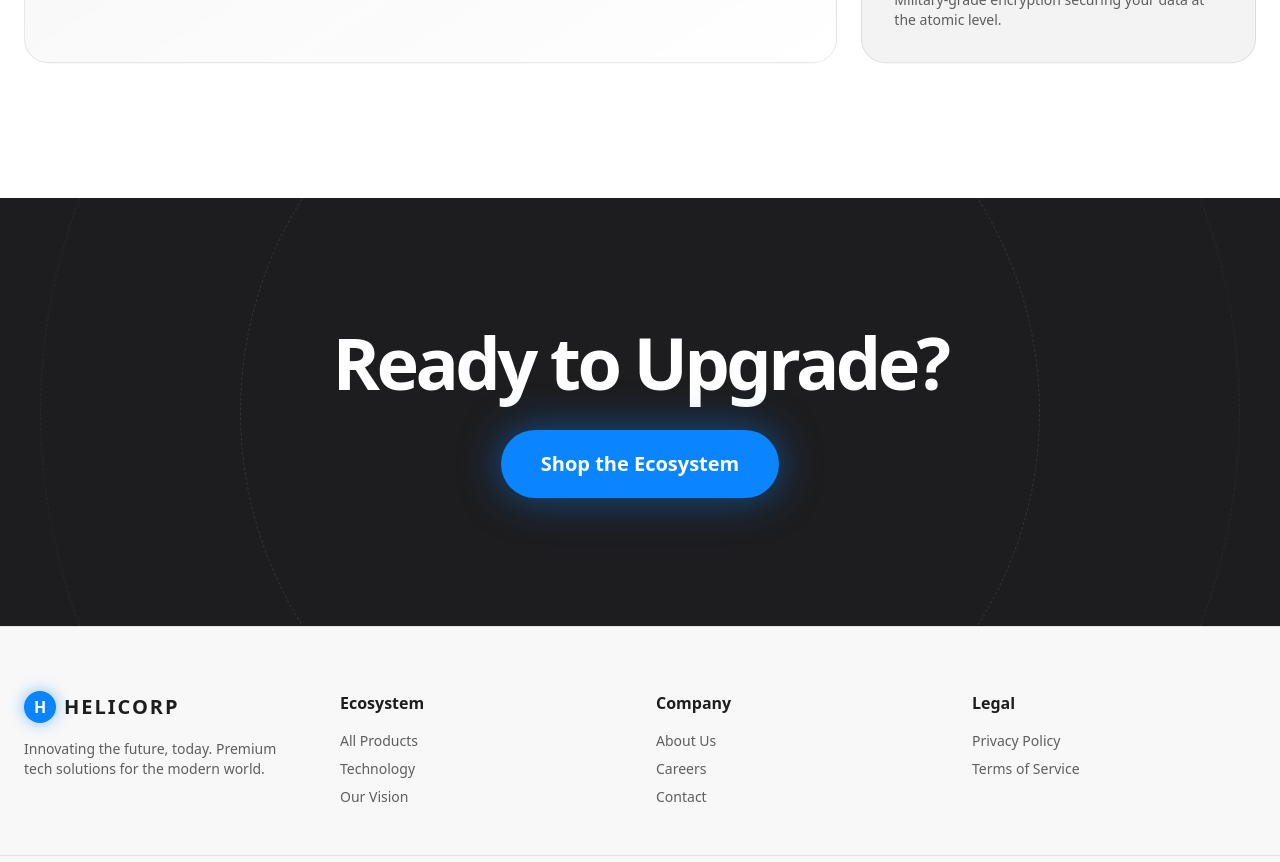
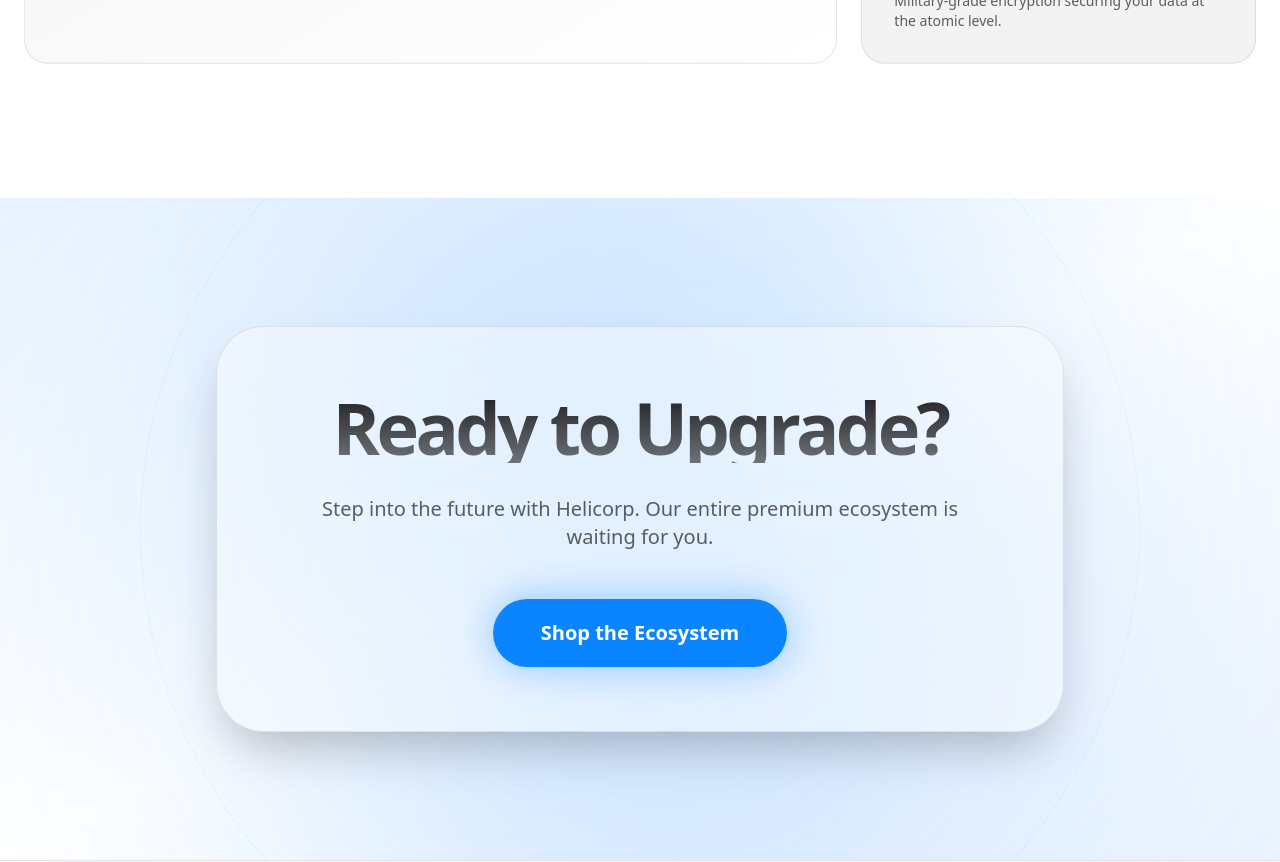
Before and after one commit to kietvo5924/helicorp, a Next.js app in the folder frontend/: page / in a window 1280 px wide. Shown: the part 1720-2582 px from the top of the page. Built offline with nearby package versions, Linux system fonts and the light colour scheme.

Commit message:
fix: Hydration issue on favorites page and redesign Home CTA

```diff
--- a/frontend/src/app/favorites/page.tsx
+++ b/frontend/src/app/favorites/page.tsx
@@ -11,8 +11,10 @@
   const [products, setProducts] = useState<Product[]>([]);
   const { favorites, toggleFavorite, addToCart } = useAppStore();
   const [loading, setLoading] = useState(true);
+  const [mounted, setMounted] = useState(false);
 
   useEffect(() => {
+    setMounted(true);
     fetch(`${process.env.NEXT_PUBLIC_API_URL || 'http://localhost:8080'}/api/products`)
       .then(res => res.json())
       .then(data => {
@@ -29,13 +31,13 @@
         <div className="text-center mb-16">
           <h1 className="text-5xl font-bold mb-4">Your Wishlist</h1>
           <p className="text-xl text-foreground/60 max-w-2xl mx-auto">
-            {favoriteProducts.length > 0
+            {mounted && favoriteProducts.length > 0
               ? "Your curated collection of premium tech."
               : "You haven't saved any products yet."}
           </p>
         </div>
 
-        {loading ? (
+        {!mounted || loading ? (
           <div className="flex justify-center items-center py-20">
             <div className="animate-spin rounded-full h-12 w-12 border-b-2 border-primary"></div>
           </div>
--- a/frontend/src/app/page.tsx
+++ b/frontend/src/app/page.tsx
@@ -114,29 +114,35 @@
       </section>
 
       {/* CTA Section */}
-      <section className="py-32 w-full bg-foreground text-background flex flex-col items-center justify-center relative overflow-hidden">
+      <section className="py-32 w-full relative overflow-hidden flex flex-col items-center justify-center">
+        {/* Vibrant Background */}
+        <div className="absolute inset-0 bg-gradient-to-br from-primary/10 via-background to-blue-500/10 z-0"></div>
+        <div className="absolute top-1/2 left-1/2 -translate-x-1/2 -translate-y-1/2 w-[800px] h-[800px] bg-primary/20 blur-[150px] rounded-full pointer-events-none z-0"></div>
+
         <motion.div
-          initial={{ scale: 0.8, opacity: 0 }}
-          whileInView={{ scale: 1, opacity: 1 }}
+          initial={{ scale: 0.9, opacity: 0, y: 30 }}
+          whileInView={{ scale: 1, opacity: 1, y: 0 }}
           viewport={{ once: true }}
-          className="text-center z-10 px-6"
+          className="relative z-10 px-6 max-w-4xl w-full text-center"
         >
-          <h2 className="text-5xl md:text-7xl font-bold mb-8 tracking-tighter">Ready to Upgrade?</h2>
-          <Link href="/products" className="inline-flex px-10 py-5 bg-primary text-white text-xl font-bold rounded-full shadow-[0_0_40px_rgba(10,132,255,0.5)] hover:scale-105 transition-transform">
-            Shop the Ecosystem
-          </Link>
+          <div className="bg-background/40 backdrop-blur-3xl border border-foreground/10 p-16 rounded-[3rem] shadow-2xl">
+            <h2 className="text-5xl md:text-7xl font-bold mb-8 tracking-tighter bg-clip-text text-transparent bg-gradient-to-b from-foreground to-foreground/60">
+              Ready to Upgrade?
+            </h2>
+            <p className="text-xl text-foreground/70 mb-12 max-w-2xl mx-auto">
+              Step into the future with Helicorp. Our entire premium ecosystem is waiting for you.
+            </p>
+            <Link href="/products" className="inline-flex px-12 py-5 bg-primary text-white text-xl font-bold rounded-full shadow-[0_0_40px_rgba(10,132,255,0.4)] hover:shadow-[0_0_60px_rgba(10,132,255,0.6)] hover:scale-105 transition-all duration-300">
+              Shop the Ecosystem
+            </Link>
+          </div>
         </motion.div>
 
         {/* Animated background elements */}
         <motion.div
           animate={{ rotate: 360 }}
-          transition={{ repeat: Infinity, duration: 50, ease: "linear" }}
-          className="absolute w-[800px] h-[800px] border border-background/10 rounded-full border-dashed"
-        />
-        <motion.div
-          animate={{ rotate: -360 }}
-          transition={{ repeat: Infinity, duration: 80, ease: "linear" }}
-          className="absolute w-[1200px] h-[1200px] border border-background/5 rounded-full border-dashed"
+          transition={{ repeat: Infinity, duration: 60, ease: "linear" }}
+          className="absolute w-[1000px] h-[1000px] border border-primary/20 rounded-full border-dashed pointer-events-none z-0 opacity-50"
         />
       </section>
 
--- a/frontend/src/components/features/cart-drawer.tsx
+++ b/frontend/src/components/features/cart-drawer.tsx
@@ -6,7 +6,7 @@
 import { useEffect, useState } from "react";
 
 export function CartDrawer() {
-  const { isCartOpen, toggleCart, cartItemCount, cartItems, cartTotal, removeFromCart } = useAppStore();
+  const { isCartOpen, toggleCart, cartItemCount, cartItems, cartTotal, removeFromCart, toggleCartItemSelection } = useAppStore();
   const [mounted, setMounted] = useState(false);
   const [loading, setLoading] = useState(false);
   const [success, setSuccess] = useState(false);
@@ -71,9 +71,24 @@
                     <div className="w-full space-y-4">
                       {cartItems.map((item) => (
                         <div key={item.id} className="flex justify-between items-center bg-foreground/5 border border-foreground/10 p-4 rounded-xl text-foreground text-sm hover:bg-foreground/10 transition-colors">
-                          <div className="flex-1">
-                            <span className="block font-bold mb-1 text-base">{item.name}</span>
-                            <span className="text-foreground/70 font-medium">Qty: {item.quantity}</span>
+                          <div className="flex items-center gap-4">
+                            {/* Item Selection Checkbox */}
+                            <div className="relative flex items-center justify-center">
+                              <input
+                                type="checkbox"
+                                checked={item.selected !== false}
+                                onChange={() => toggleCartItemSelection(item.id)}
+                                className="peer appearance-none w-5 h-5 border-2 border-foreground/20 rounded bg-background checked:bg-primary checked:border-primary transition-colors cursor-pointer"
+                              />
+                              <svg className="absolute w-3 h-3 text-white pointer-events-none opacity-0 peer-checked:opacity-100" viewBox="0 0 14 10" fill="none">
+                                <path d="M1 5L4.5 8.5L13 1" stroke="currentColor" strokeWidth="2" strokeLinecap="round" strokeLinejoin="round"/>
+                              </svg>
+                            </div>
+
+                            <div className="flex-1">
+                              <span className="block font-bold mb-1 text-base">{item.name}</span>
+                              <span className="text-foreground/70 font-medium">Qty: {item.quantity}</span>
+                            </div>
                           </div>
                           <div className="flex items-center gap-4">
                             <span className="font-bold text-primary text-lg">${(item.price * item.quantity).toLocaleString()}</span>
@@ -103,25 +118,13 @@
                 {cartItemCount > 0 && (
                   <div className="p-6 border-t border-foreground/10 bg-foreground/5 mt-auto">
                     <div className="flex justify-between items-center mb-6">
-                      <span className="text-lg font-bold text-foreground/70">Total</span>
+                      <span className="text-lg font-bold text-foreground/70">Selected Total</span>
                       <span className="text-3xl font-black text-primary">${cartTotal.toLocaleString()}</span>
                     </div>
 
-                    <label className="flex items-start gap-3 mb-6 cursor-pointer group">
-                      <div className="relative flex items-center justify-center mt-1">
-                        <input type="checkbox" className="peer appearance-none w-5 h-5 border-2 border-foreground/20 rounded bg-transparent checked:bg-primary checked:border-primary transition-colors" />
-                        <svg className="absolute w-3 h-3 text-white pointer-events-none opacity-0 peer-checked:opacity-100" viewBox="0 0 14 10" fill="none">
-                          <path d="M1 5L4.5 8.5L13 1" stroke="currentColor" strokeWidth="2" strokeLinecap="round" strokeLinejoin="round"/>
-                        </svg>
-                      </div>
-                      <span className="text-sm text-foreground/70 group-hover:text-foreground transition-colors leading-relaxed">
-                        I agree to the <a href="#" className="text-primary hover:underline">Terms of Service</a> and <a href="#" className="text-primary hover:underline">Privacy Policy</a>
-                      </span>
-                    </label>
-
                     <button
                       onClick={() => alert('Checkout initiated! (Mock feature)')}
-                      className="w-full py-4 bg-foreground text-background font-bold rounded-xl text-lg hover:scale-[1.02] transition-transform shadow-[0_0_20px_rgba(var(--primary),0.3)] flex items-center justify-center gap-2"
+                      className="w-full py-4 bg-primary text-white font-bold rounded-xl text-lg hover:scale-[1.02] transition-transform shadow-[0_0_20px_rgba(10,132,255,0.4)] flex items-center justify-center gap-2"
                     >
                       Checkout Now
                     </button>
--- a/frontend/src/store/useAppStore.ts
+++ b/frontend/src/store/useAppStore.ts
@@ -12,6 +12,7 @@
 
 export interface CartItem extends Product {
   quantity: number;
+  selected?: boolean;
 }
 
 interface AppState {
@@ -24,6 +25,7 @@
   addToCart: (product: Product) => void;
   removeFromCart: (productId: number) => void;
   toggleFavorite: (productId: number) => void;
+  toggleCartItemSelection: (productId: number) => void;
 }
 
 export const useAppStore = create<AppState>()(
@@ -41,10 +43,11 @@
         if (existing) {
           newItems = state.cartItems.map(item => item.id === product.id ? { ...item, quantity: item.quantity + 1 } : item);
         } else {
-      newItems = [...state.cartItems, { ...product, quantity: 1 }];
+          newItems = [...state.cartItems, { ...product, quantity: 1, selected: true }];
         }
+
         const count = newItems.reduce((acc, item) => acc + item.quantity, 0);
-    const total = newItems.reduce((acc, item) => acc + (item.price * item.quantity), 0);
+        const total = newItems.filter(item => item.selected !== false).reduce((acc, item) => acc + (item.price * item.quantity), 0);
         return { cartItems: newItems, cartItemCount: count, cartTotal: total, isCartOpen: true };
       }),
   removeFromCart: (productId) => set((state) => {
```
Lines whose indentation alone changed are shown as unchanged.
